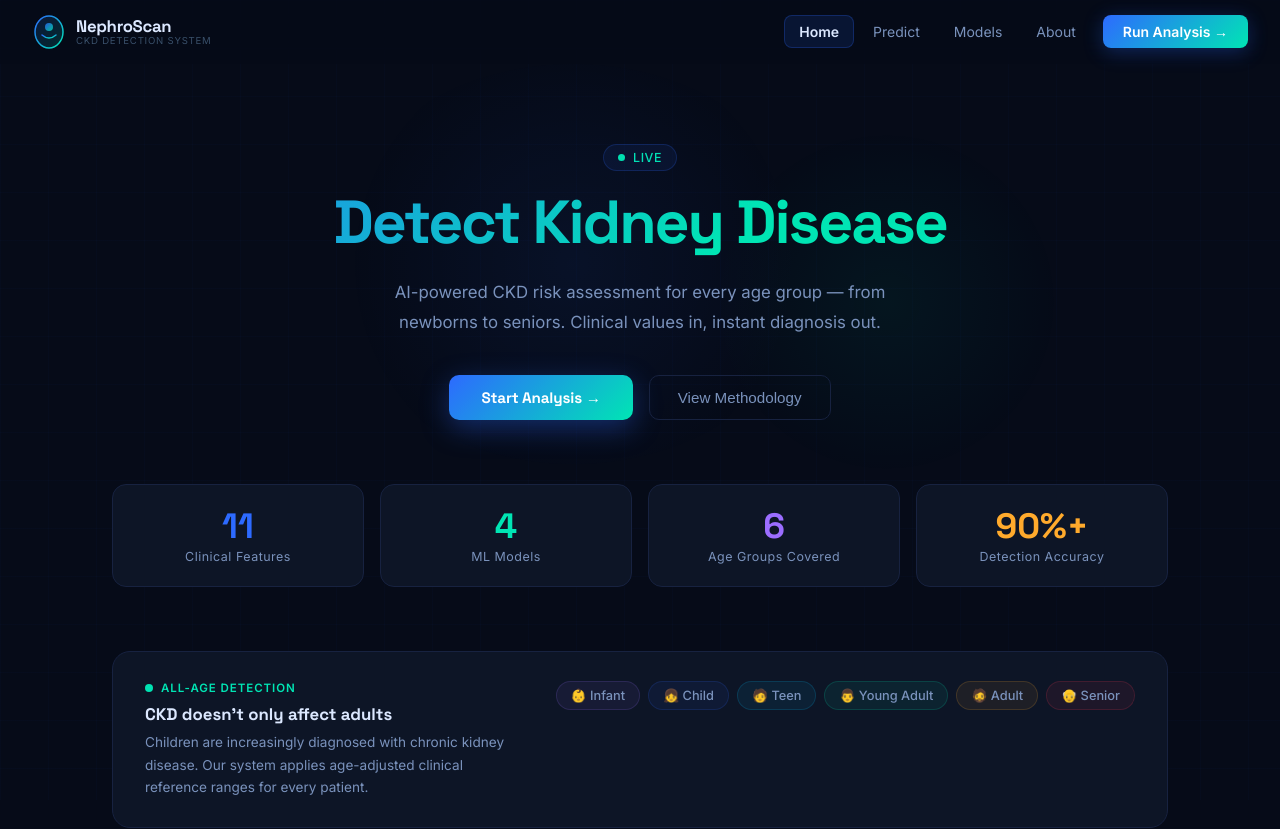
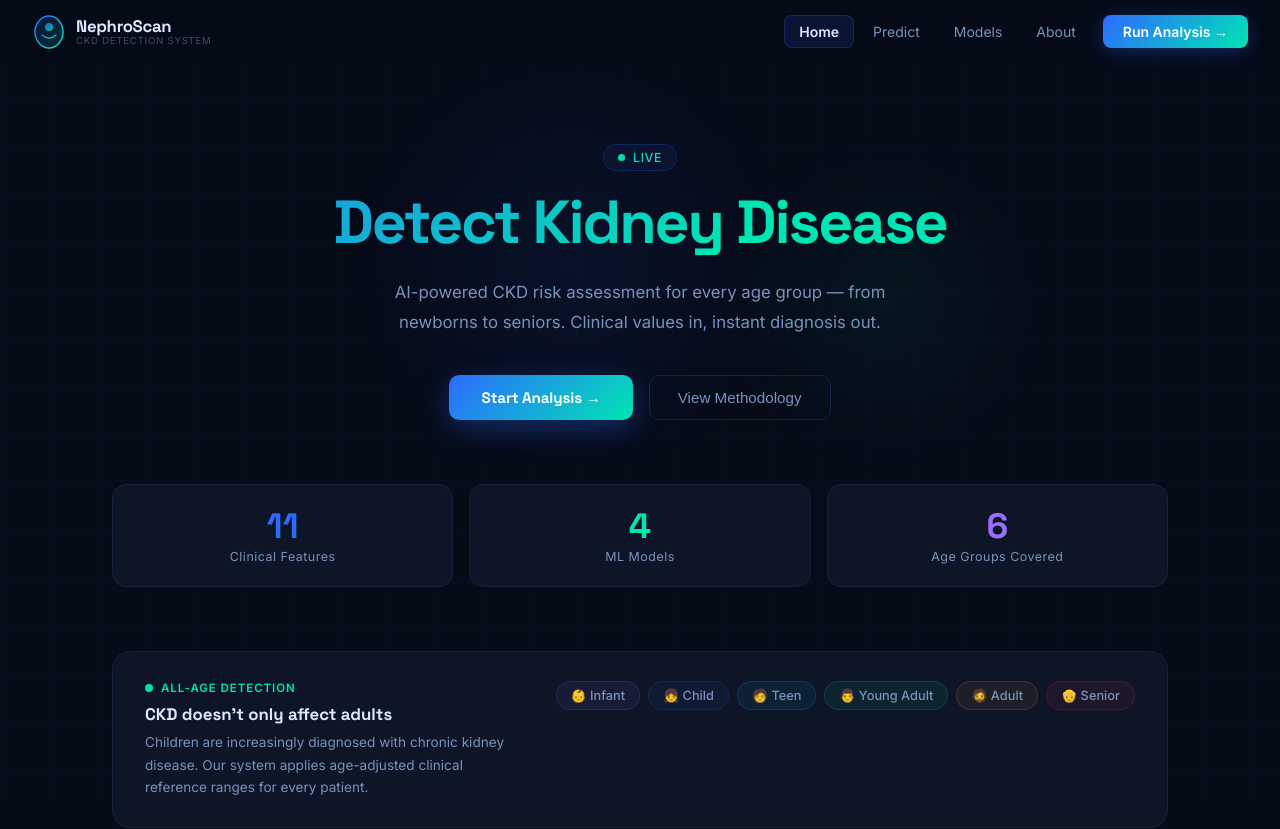
Before and after one commit to sharanugd2305/ckd-detection, a React (Create React App) app in the folder frontend/: page / in a window 1280 px wide. Shown: the top 829 px of the page. Built offline with nearby package versions, Linux system fonts and the light colour scheme.

Commit message:
Update stats row layout in Home.js: change grid from 4 to 3 columns

```diff
--- a/frontend/src/pages/Home.js
+++ b/frontend/src/pages/Home.js
@@ -170,14 +170,13 @@ export default function Home(){
 
       {/* ── Stats row ── */}
       <div style={{
-        display:'grid',gridTemplateColumns:'repeat(4,1fr)',gap:'1rem',
+        display:'grid',gridTemplateColumns:'repeat(3,1fr)',gap:'1rem',
         marginBottom:'4rem',
       }}>
         {[
           {v:11,s:'',label:'Clinical Features',color:'#2D6AFF'},
           {v:4, s:'',label:'ML Models',color:'#00E5B4'},
           {v:6, s:'',label:'Age Groups Covered',color:'#9B6DFF'},
-          {v:90,s:'%+',label:'Detection Accuracy',color:'#FFAA2C'},
         ].map((st,i)=>(
           <div key={i} style={{
             background:'#0D1526',border:'1px solid #172240',borderRadius:14,
```
